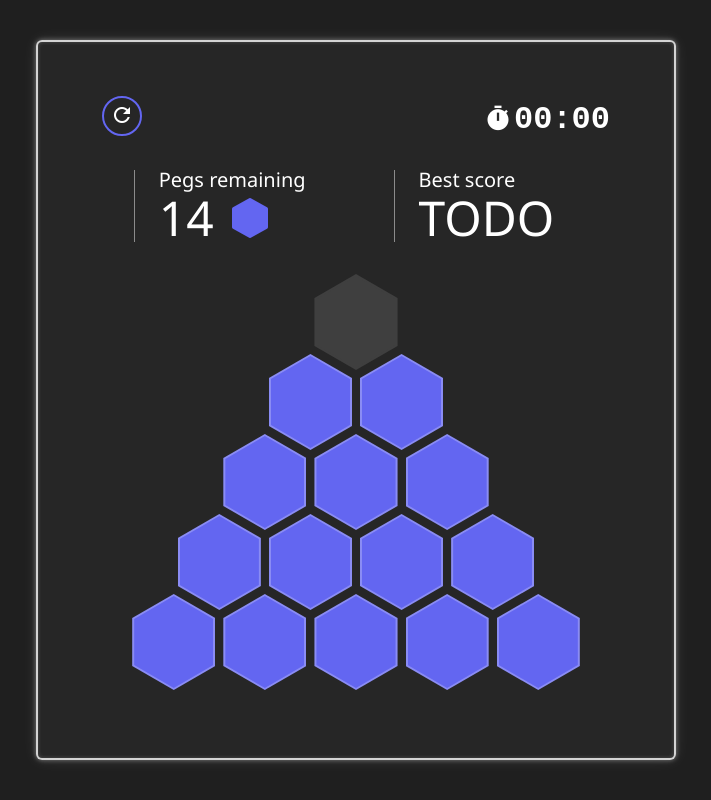
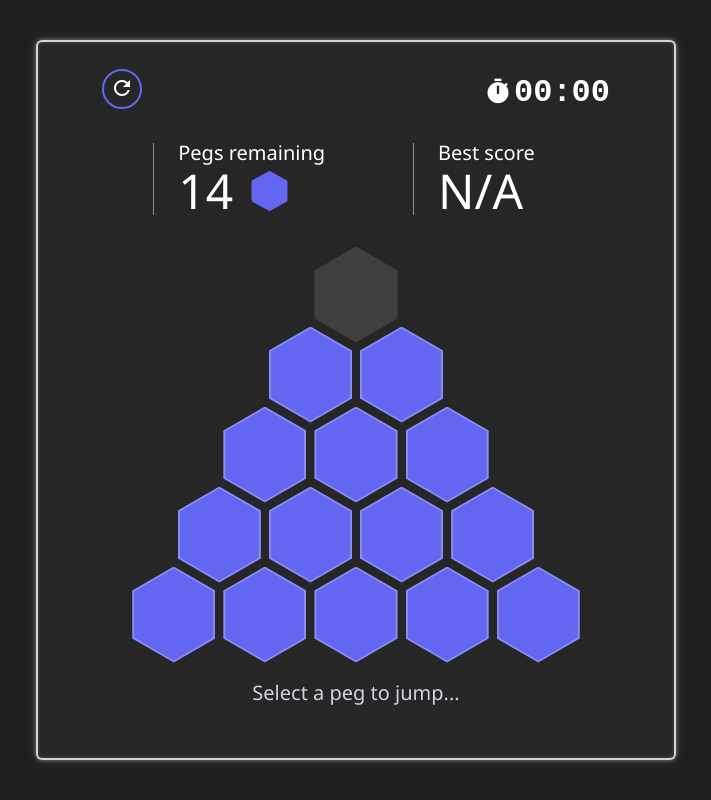
Before and after one commit to RGrosso/VuePegGame, a Vue app: page / in a window 1280 px wide. Both pictures are taken after a click on the button "Start". Shown: the whole page, without its empty margins (284-995 px from the left). Built offline with nearby package versions, Linux system fonts and the light colour scheme.

Commit message:
Added pinia store and small instruction row

```diff
--- a/package.json
+++ b/package.json
@@ -15,6 +15,7 @@
   },
   "dependencies": {
     "@mdi/font": "^7.4.47",
+    "pinia": "^3.0.4",
     "vue": "^3.5.29",
     "vue-confetti-explosion": "^1.0.2"
   },
--- a/src/components/GameStage.vue
+++ b/src/components/GameStage.vue
@@ -8,7 +8,7 @@
         </button>
         <GameTimer ref="timerEl" />
       </div>
-      <GameSummaryRow :remaining-pegs="remainingPegs" />
+      <GameSummaryRow />
       <PegBoard
         v-model="gameBoard"
         v-model:status="gameStatus"
@@ -32,7 +32,7 @@
         heading="Game Over"
         :text="[
           'There are no possible moves left to play.',
-          `You had ${remainingPegs} remaining pegs left.`,
+          `You had ${gameStore.remainingPegs} remaining pegs left.`,
           `Your time was ${typeof gameSecondsDuration ==='number'  ? gameSecondsDuration + ' seconds' : 'N/A'}.`,
         ]"
         restartGameText="Retry"
@@ -45,7 +45,7 @@
 
 <script setup lang="ts">
 import PegGame from "@/game/PegGame";
-import { computed, ref, shallowRef, useTemplateRef, watch } from "vue";
+import { shallowRef, useTemplateRef, watch } from "vue";
 import { GameStatus, TileState, type BoardState } from "@/game/constants";
 import OverlayMessage from "./OverlayMessage.vue";
 import ConfettiContainer from "./ConfettiContainer.vue";
@@ -53,14 +53,15 @@ import GameIntro from "./GameIntro.vue";
 import GameTimer from "./GameTimer.vue";
 import PegBoard from "./PegBoard.vue";
 import GameSummaryRow from "./GameSummaryRow.vue";
+import { storeToRefs } from "pinia";
+import { useGameStore } from "@/stores/gameStore";
 
-const gameBoard = ref<BoardState>(PegGame.getInitialBoard());
-const gameStatus = ref<GameStatus>(GameStatus.Ongoing);
+const gameStore = useGameStore();
+const { gameBoard, gameStatus, gameSecondsDuration } = storeToRefs(gameStore);
+
 const showIntro = shallowRef(true);
-const gameSecondsDuration = shallowRef<number | null>(null);
 const hasStartedTimer = shallowRef(false);
 
-const remainingPegs = computed<number>(() => gameBoard.value.filter(peg => [TileState.Peg, TileState.SelectedPeg].includes(peg)).length);
 const timerRef = useTemplateRef("timerEl");
 
 function tryStartTimer() {
--- a/src/components/GameSummaryRow.vue
+++ b/src/components/GameSummaryRow.vue
@@ -1,21 +1,20 @@
 <template>
   <div class="summary-row">
     <GameSummaryCol header="Pegs remaining">
-      {{ remainingPegs }}
+      {{ gameStore.remainingPegs }}
       <span class="mdi mdi-hexagon primary-color-text" />
     </GameSummaryCol>
     <GameSummaryCol header="Best score">
-      TODO
+      {{ gameStore.bestScore.remainingPegs ? gameStore.bestScore.remainingPegs + ' pegs' : 'N/A' }}
     </GameSummaryCol>
   </div>
 </template>
 
 <script setup lang="ts">
 import GameSummaryCol from "./GameSummaryCol.vue";
+import { useGameStore } from "@/stores/gameStore";
 
-defineProps<{
-  remainingPegs: number,
-}>();
+const gameStore = useGameStore();
 </script>
 
 <style scoped>
--- a/src/components/PegBoard.vue
+++ b/src/components/PegBoard.vue
@@ -6,22 +6,25 @@
         :key="`peg-${r}-${c}`"
         :row-index="r"
         :col-index="c"
-        :state="model[gameBoardIndex]!"
+        :state="gameBoard[gameBoardIndex]!"
         @select-peg="selectPeg(gameBoardIndex)"
         @select-end="selectEnd(gameBoardIndex)"
       />
     </div>
   </div>
+  <p v-if="instructions" class="instructions">{{ instructions }}</p>
 </template>
 
 <script setup lang="ts">
 import { computed } from "vue";
-import { GameStatus, ROW_COUNT, type BoardState } from "@/game/constants";
+import { ROW_COUNT, TileState } from "@/game/constants";
 import PegTile from "./PegTile.vue";
 import PegGame from "@/game/PegGame";
+import { useGameStore } from "@/stores/gameStore";
+import { storeToRefs } from "pinia";
 
-const model = defineModel<BoardState>({ required: true });
-const gameStatus = defineModel<GameStatus>("status", { required: true });
+const gameStore = useGameStore();
+const { gameBoard, gameStatus } = storeToRefs(gameStore);
 
 const emit = defineEmits<{
   pegSelected: [],
@@ -44,19 +47,41 @@ const gameBoardTiled = computed(() => {
 
 function selectPeg(index: number) {
   emit("pegSelected");
-  const result = PegGame.selectPeg(model.value, index);
+  const result = PegGame.selectPeg(gameBoard.value, index);
   if (result.valid) {
-    model.value = result.newBoard;
+    gameBoard.value = result.newBoard;
   }
 }
 
 function selectEnd(endIndex: number) {
-  const result = PegGame.selectEnd(model.value, endIndex);
+  const result = PegGame.selectEnd(gameBoard.value, endIndex);
   if (result.valid) {
-    model.value = result.newBoard;
+    gameBoard.value = result.newBoard;
     gameStatus.value = PegGame.getGameState(result.newBoard);
   }
 }
+
+const instructions = computed(() => {
+  if (gameBoard.value.every(t => t !== TileState.SelectedPeg)) {
+    return "Select a peg to jump...";
+  }
+
+  // TODO:
+  // This logic is a bit rough and needs a clean up
+  // We also should show some more useful messages if the user keeps selecting pegs with no possible moves
+  const containsSelectedPeg = gameBoard.value.some(t => t === TileState.SelectedPeg);
+  const hasPossibleEnd = gameBoard.value.some(t => t === TileState.PossibleEnd);
+
+
+  if (containsSelectedPeg) {
+    if (hasPossibleEnd) {
+      return "Select an empty tile to jump to...";
+    }
+    return "No possible moves, select another peg jump.";
+  }
+
+  return null;
+});
 </script>
 
 <style scoped>
@@ -74,4 +99,11 @@ function selectEnd(endIndex: number) {
   justify-content: center;
   gap: var(--tile-gap);
 }
+
+.instructions {
+  text-align: center;
+  margin-top: 1rem;
+  font-size: 1.25rem;
+  color: var(--off-white);
+}
 </style>
--- /dev/null
+++ b/src/composables/localStorage.ts
@@ -0,0 +1,19 @@
+import { computed, ref } from "vue";
+
+/**
+ * Basic composable for using localStorage without worrying about JSON parsing/stringifying.
+ */
+export function useLocalStorage<T extends object>(key: string, initialValue: T) {
+  const storedValue = localStorage.getItem(key);
+  const data = ref<T>(storedValue ? JSON.parse(storedValue) : initialValue);
+
+  const value = computed({
+    get: () => data.value,
+    set: (newValue) => {
+      data.value = newValue;
+      localStorage.setItem(key, JSON.stringify(newValue));
+    }
+  });
+
+  return value;
+}
--- a/src/main.ts
+++ b/src/main.ts
@@ -2,5 +2,10 @@ import { createApp } from "vue";
 import App from "./App.vue";
 import "./styles/main.css";
 import "@mdi/font/css/materialdesignicons.min.css";
+import { createPinia } from "pinia";
 
-createApp(App).mount("#app");
+const pinia = createPinia();
+
+createApp(App)
+  .use(pinia)
+  .mount("#app");
--- /dev/null
+++ b/src/stores/gameStore.ts
@@ -0,0 +1,42 @@
+import { useLocalStorage } from "@/composables/localStorage";
+import { GameStatus, TileState, type BoardState } from "@/game/constants";
+import PegGame from "@/game/PegGame";
+import { defineStore } from "pinia";
+import { computed, ref, shallowRef, watch } from "vue";
+
+type BestScore = {
+  remainingPegs?: number,
+};
+
+export const useGameStore = defineStore("game", () => {
+  const gameBoard = ref<BoardState>(PegGame.getInitialBoard());
+  const gameStatus = ref<GameStatus>(GameStatus.Ongoing);
+  // Time of the game in seconds (only set when game is won or no possible moves left)
+  const gameSecondsDuration = shallowRef<number | null>(null);
+
+  const remainingPegs = computed<number>(() => gameBoard.value.filter(peg => [TileState.Peg, TileState.SelectedPeg].includes(peg)).length);
+
+  const bestScore = useLocalStorage<BestScore>("bestScore", {
+    remainingPegs: undefined,
+    // Maybe we will add the time here later
+  });
+
+  watch(remainingPegs, (v) => {
+    if (gameStatus.value !== GameStatus.Ongoing) {
+      const isBestScore = !bestScore.value.remainingPegs || v < bestScore.value.remainingPegs;
+      if (isBestScore) {
+        bestScore.value = {
+          remainingPegs: v,
+        };
+      }
+    }
+  });
+
+  return {
+    gameBoard,
+    gameStatus,
+    remainingPegs,
+    bestScore,
+    gameSecondsDuration,
+  };
+});
--- a/src/styles/main.css
+++ b/src/styles/main.css
@@ -7,6 +7,7 @@
   --clr-surface-a40: #717171;
   --clr-surface-a50: #8b8b8b;
   --white: #fff;
+  --off-white: #d2d3e0;
   --clr-primary: #6366f1;
   --clr-primary-light: #8a8cf4;
   --clr-danger: #9c2121;
```
Also changed, not shown: 1 other file (tests, documents, lock files or other folders).
